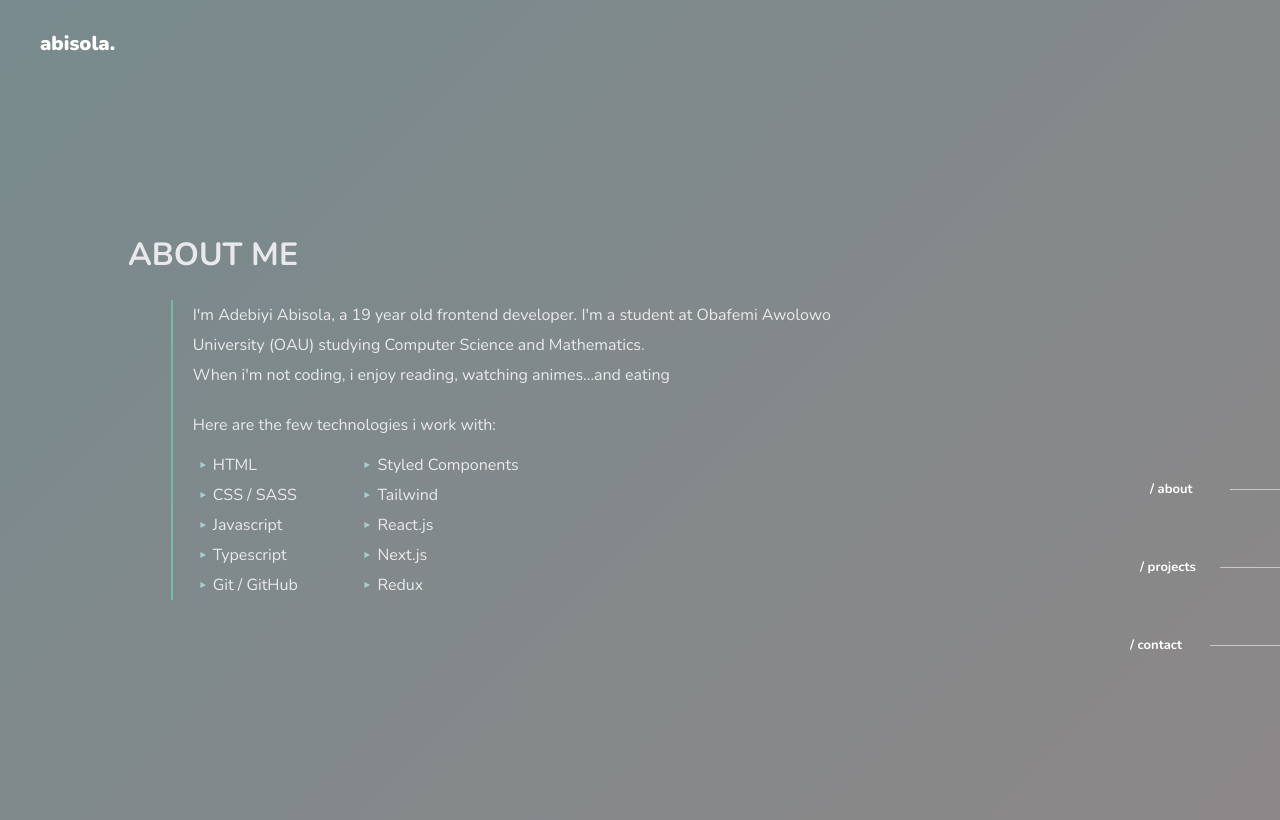
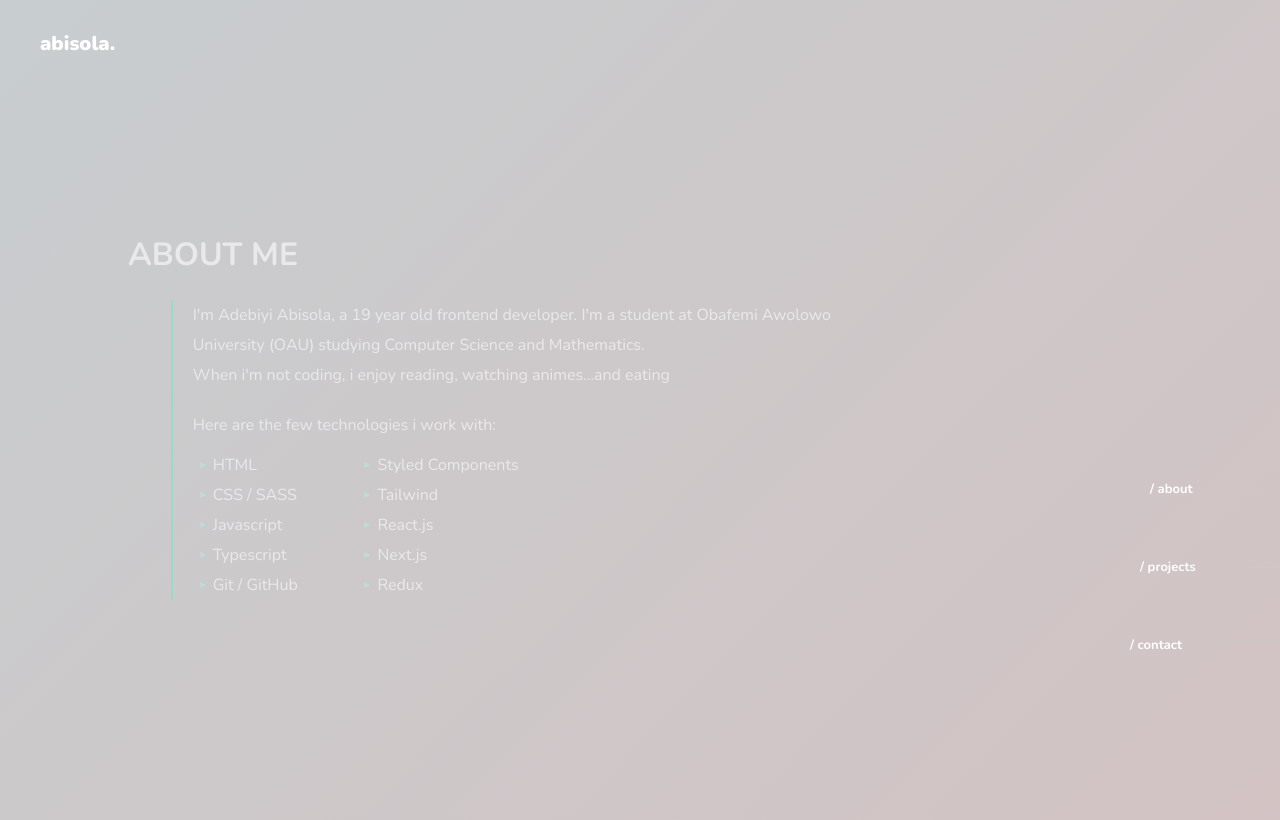
Before and after one commit to bisoladebiyi/my-portfolio, a React (Create React App) app: page /about in a window 1280 px wide. Built offline with nearby package versions, Linux system fonts and the light colour scheme.

Commit message:
change work link

```diff
--- a/src/css/main.css
+++ b/src/css/main.css
@@ -7,7 +7,7 @@
 
 body {
   color: #fff;
-  background: linear-gradient(-45deg, #9aaa7d, #968686, #509097);
+  background: linear-gradient(-45deg, #cadfa4, #d8bebe, #b2e1e6);
   font-family: Nunito;
   position: relative;
   scroll-behavior: smooth;
--- a/src/pages/about.jsx
+++ b/src/pages/about.jsx
@@ -64,6 +64,7 @@ const About = () => {
                             </div>
 
                         </div>
+
                     </div>
 
                 </div>
--- a/src/works.js
+++ b/src/works.js
@@ -18,7 +18,7 @@ const works = [
         img:moyolagos,
         title: "Moyolagos Portfolio",
         github:"https://github.com/bisoladebiyi/moyolagos",
-        site:"https://moyolagos.netlify.app",
+        site:"https://moyolagos.com",
         tech:["React", "Typescript", "Material UI"]
     },
     {
```
